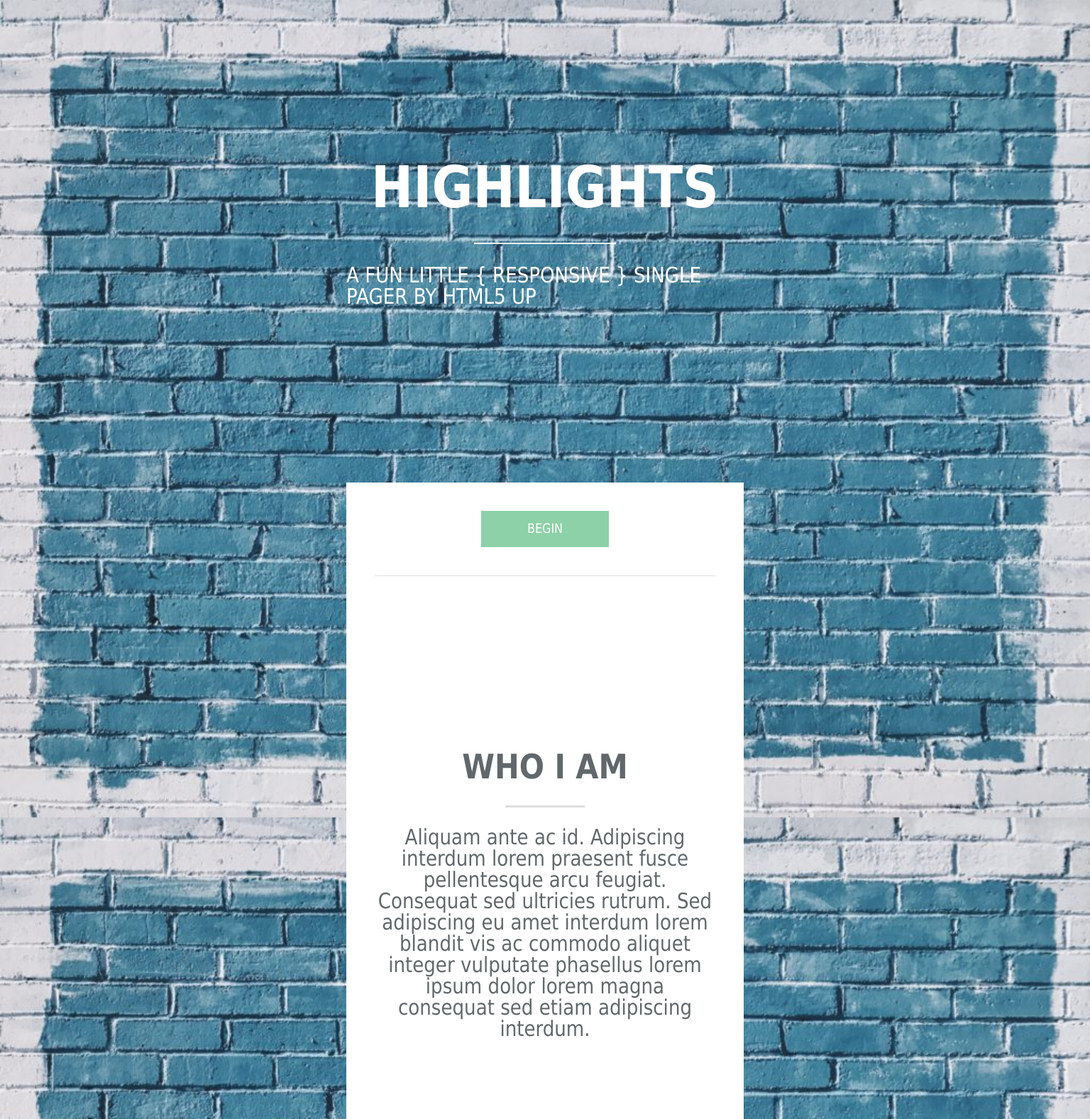
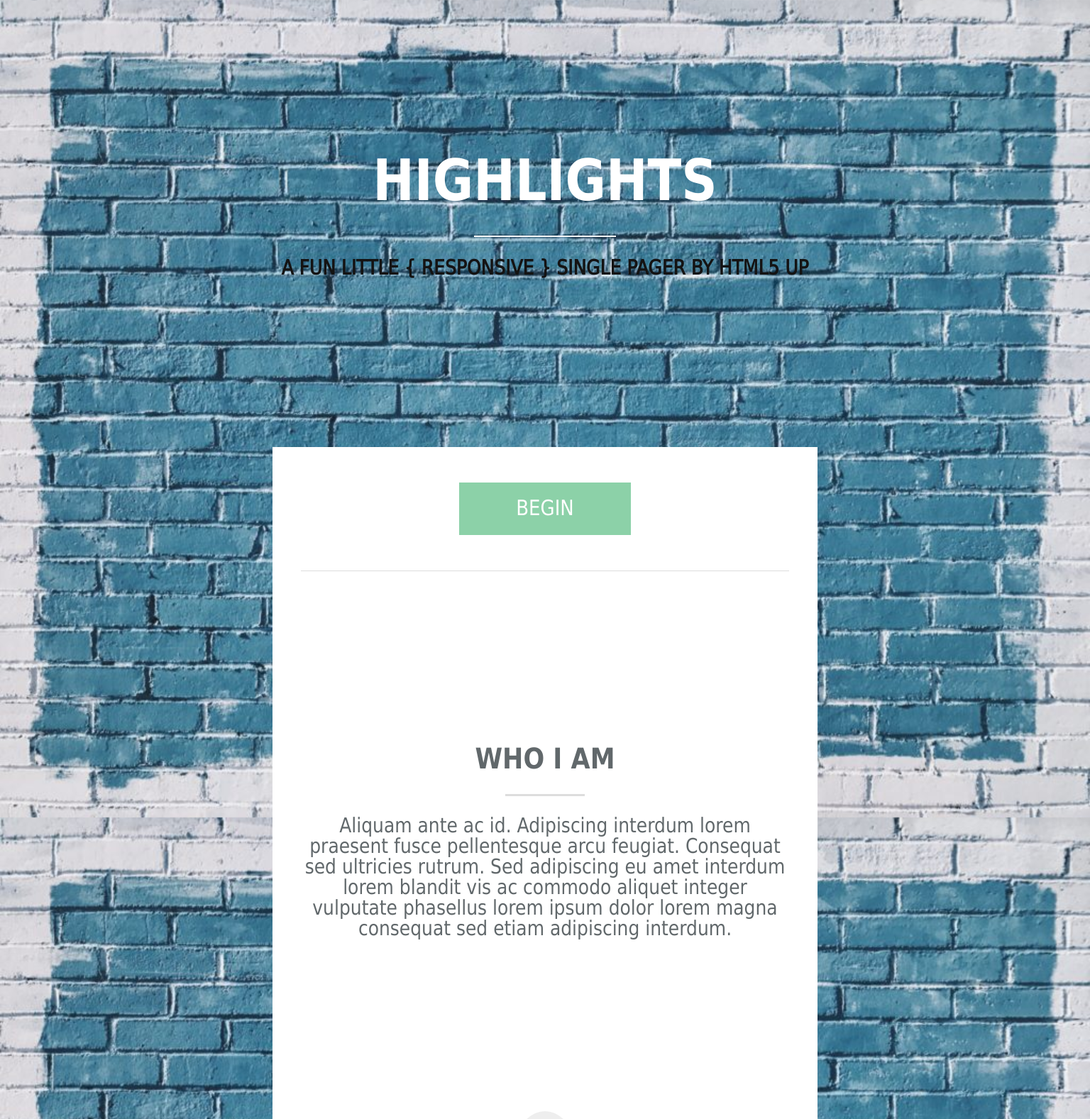
Before and after one commit to davitlaperishvili/Portfolio, a PHP site: page / in a window 1536 px wide. Shown: the top 1577 px of the page at 71% size. Run offline with PHP 8.4, Linux system fonts and the light colour scheme.

Commit message:
responsive update ( 1920px size)

```diff
--- a/assets/css/style.css
+++ b/assets/css/style.css
@@ -36,13 +36,13 @@ body {
   background-size: 100vw, 100vh; }
 
 h2 {
-  font-size: 2.7vw;
+  font-size: 25px;
   line-height: 1.5em;
   margin-top: 40px;
   font-family: caps; }
 
 p {
-  font-size: 1.7vw;
+  font-size: 18px;
   margin-bottom: 32px; }
 
 header {
@@ -65,7 +65,7 @@ header {
   top: 5px;
   z-index: -1; }
   header h1 {
-    font-size: 4.6vw;
+    font-size: 50px;
     line-height: 1.25em;
     color: white;
     font-family: caps; }
@@ -295,6 +295,10 @@ footer {
 .copyright:hover {
   color: white; }
 
+.head_p, .footer_p {
+  color: #141313;
+  font-weight: 600; }
+
 @media (max-width: 560px) {
   body {
     width: 100%; }
@@ -311,10 +315,6 @@ footer {
     font-size: 7vw; }
   p {
     font-size: 5vw; }
-  .head_p, .footer_p {
-    font-size: 3vw;
-    color: #141313;
-    font-weight: 600; }
   .send {
     font-size: 12px;
     padding: 5px;
@@ -341,13 +341,39 @@ footer {
     flex-direction: column;
     width: 90%; }
     .getInTouch form input {
+      width: 100%;
+      margin-bottom: 20px; }
+    .getInTouch form textarea {
       width: 100%; }
-    .getInTouch form textarea {
-      width: 100%; } }
+  .head_p, .footer_p {
+    font-size: 3vw;
+    text-align: center; } }
+
+@media (min-width: 1300px) {
+  header {
+    height: calc(100vh - 170px); }
+  header h1 {
+    font-size: 70px; }
+  body {
+    width: 50%; }
+  h2 {
+    font-size: 35px; }
+  p {
+    font-size: 25px; }
+  .icons_container i {
+    font-size: 70px; }
+  .begin {
+    padding: 22px 80px;
+    font-size: 26px;
+    margin: 50px 0; } }
 
 @media (min-width: 1920px) {
+  body {
+    width: 50%; }
   header {
     height: calc(100vh - 200px); }
+    header h1 {
+      font-size: 90px; }
   h2 {
     font-size: 2.5em; }
   p {
@@ -355,10 +381,6 @@ footer {
   .hr {
     width: 170px;
     height: 4px; }
-  .begin {
-    padding: 22px 80px;
-    font-size: 26px;
-    margin: 50px 0; }
   .scrollDown .scroll {
     font-size: 85px; }
   input {
--- a/assets/sass/style.scss
+++ b/assets/sass/style.scss
@@ -34,14 +34,14 @@ body{
 
 }
 h2{
-    font-size: 2.7vw;
+    font-size: 25px;
     line-height: 1.5em;
     margin-top: 40px;
     font-family: caps;
 }
 
 p{
-    font-size: 1.7vw;
+    font-size: 18px;
     margin-bottom: 32px;
 
 }
@@ -56,7 +56,7 @@ header{
     top: 5px;
     z-index: -1;
     h1{
-        font-size: 4.6vw;
+        font-size: 50px;
         line-height: 1.25em;
         color: white;
         font-family: caps;
@@ -253,7 +253,11 @@ footer{
 .copyright:hover{
     color: white;
 }
+.head_p, .footer_p{
 
+    color: rgb(20, 19, 19);
+    font-weight: 600;
+}
 @media (max-width: 560px){
 
     body{
@@ -280,11 +284,7 @@ footer{
         font-size: 5vw;
     }
 
-    .head_p, .footer_p{
-        font-size: 3vw;
-        color: rgb(20, 19, 19);
-        font-weight: 600;
-    }
+
     .send{
         font-size: 12px;
         padding: 5px;
@@ -306,17 +306,52 @@ footer{
         width: 90%;
         input{
             width: 100%;
+            margin-bottom: 20px;
         }
         textarea{
             width: 100%;
         }
         }
     }
+    .head_p, .footer_p{
+        font-size: 3vw;
+        text-align: center;
+    }
 }
-
+@media (min-width: 1300px){
+    header{
+        height: calc(100vh - 170px);
+    }
+    header h1{
+        font-size: 70px;
+    }
+    body{
+        width: 50%;
+    }
+    h2{
+        font-size: 35px;
+    }
+    p{
+        font-size: 25px;
+    }
+    .icons_container i{
+        font-size: 70px;
+    }
+    .begin {
+        padding: 22px 80px;
+        font-size: 26px;
+        margin: 50px 0;
+    }
+}
 @media (min-width: 1920px){
+    body{
+        width: 50%;
+    }
     header{
         height: calc(100vh - 200px);
+        h1{
+            font-size: 90px;
+        }
     }
 
     h2{
@@ -332,11 +367,7 @@ footer{
         width: 170px;
         height: 4px;
     }
-    .begin {
-        padding: 22px 80px;
-        font-size: 26px;
-        margin: 50px 0;
-    }
+
     .scrollDown .scroll {
         font-size: 85px;
     }
```
